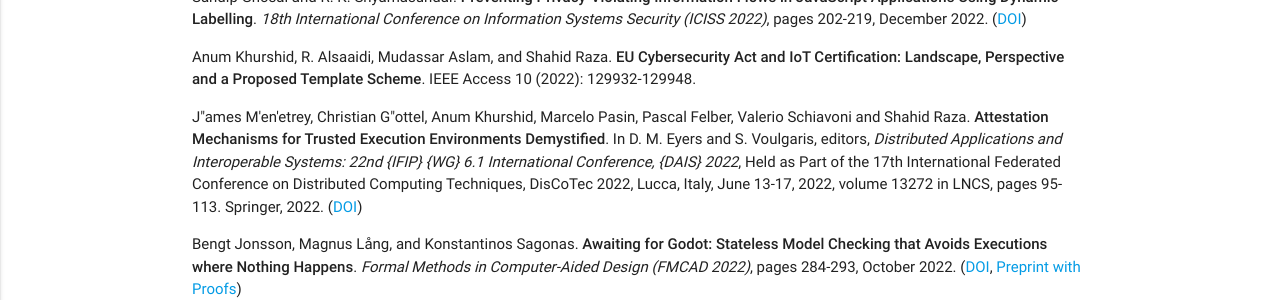
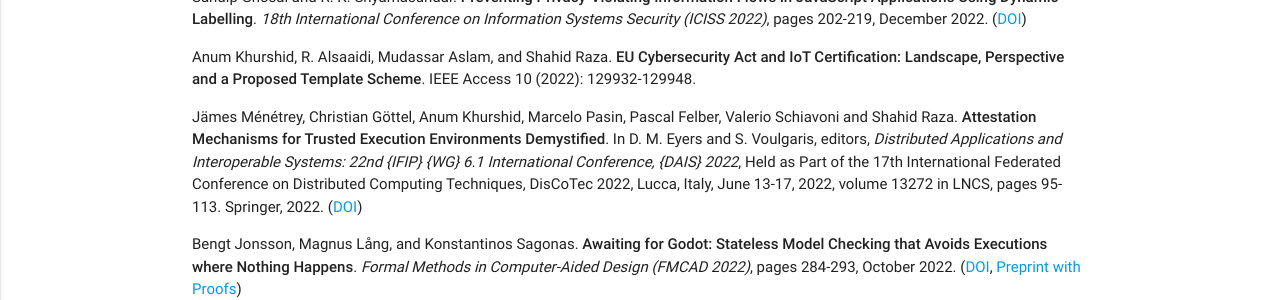
Before and after one commit to assist-project/assist-project.github.io, a Jekyll site: the page built from 03-publications.md, in a window 1280 px wide and 900 px high, scrolled down 1522 px. Shown: the part 152-452 px from the top of the window. Built offline with Jekyll 4.4.1, drawn with Linux system fonts in a browser that asks for light colours.

Commit message:
added publications

```diff
--- a/03-publications.md
+++ b/03-publications.md
@@ -62,7 +62,7 @@ permalink: /publications/
 
 - Anum Khurshid, R. Alsaaidi, Mudassar Aslam, and Shahid Raza. **EU Cybersecurity Act and IoT Certification: Landscape, Perspective and a Proposed Template Scheme**. IEEE Access 10 (2022): 129932-129948.
 
-- J\"ames M\'en\'etrey, Christian G\"ottel, Anum Khurshid, Marcelo Pasin, Pascal Felber, Valerio Schiavoni and Shahid Raza. **Attestation Mechanisms for Trusted Execution Environments Demystified**.
+- Jämes Ménétrey, Christian Göttel, Anum Khurshid, Marcelo Pasin, Pascal Felber, Valerio Schiavoni and Shahid Raza. **Attestation Mechanisms for Trusted Execution Environments Demystified**.
    In D. M. Eyers and S. Voulgaris, editors, _Distributed Applications and Interoperable Systems: 22nd {IFIP} {WG} 6.1 International Conference, {DAIS} 2022_, Held as Part of the 17th International Federated
   Conference on Distributed Computing Techniques, DisCoTec 2022, Lucca, Italy, June 13-17, 2022, volume 13272 in LNCS, pages 95-113. Springer, 2022. ([DOI](https://doi.org/10.1007/978-3-031-16092-9__7))
 
```
